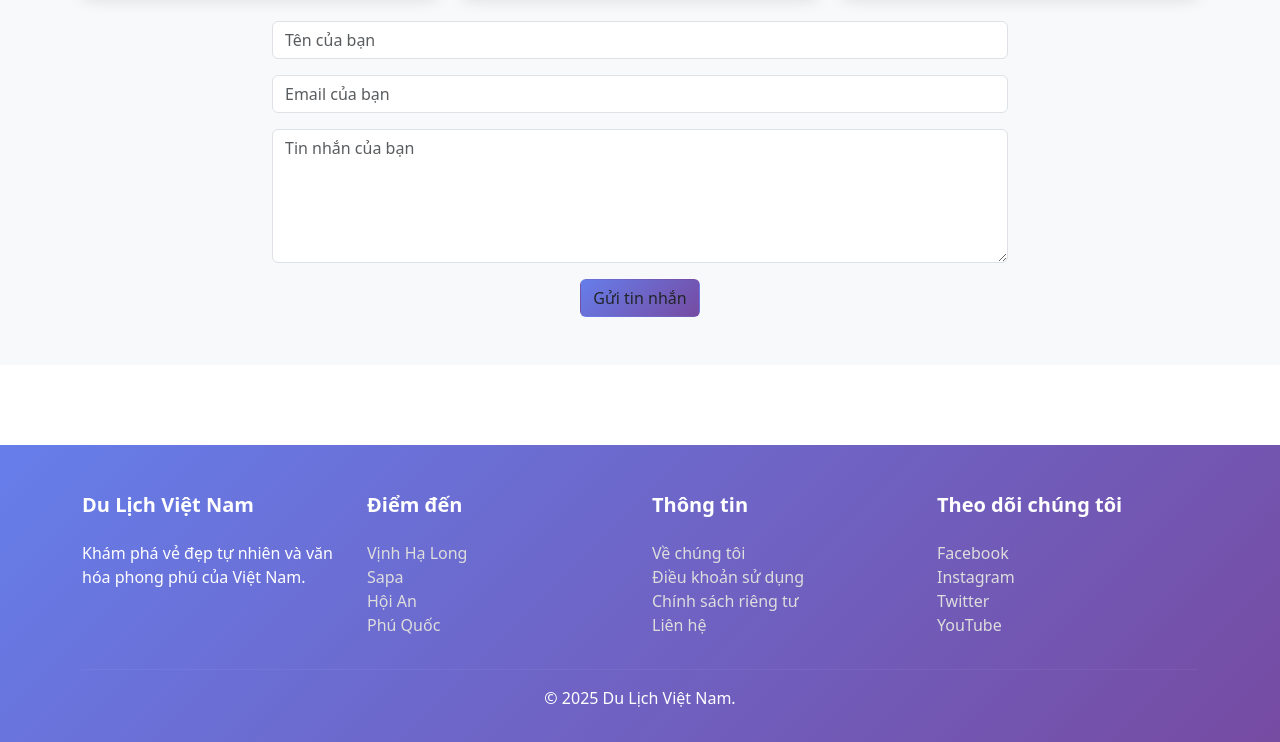
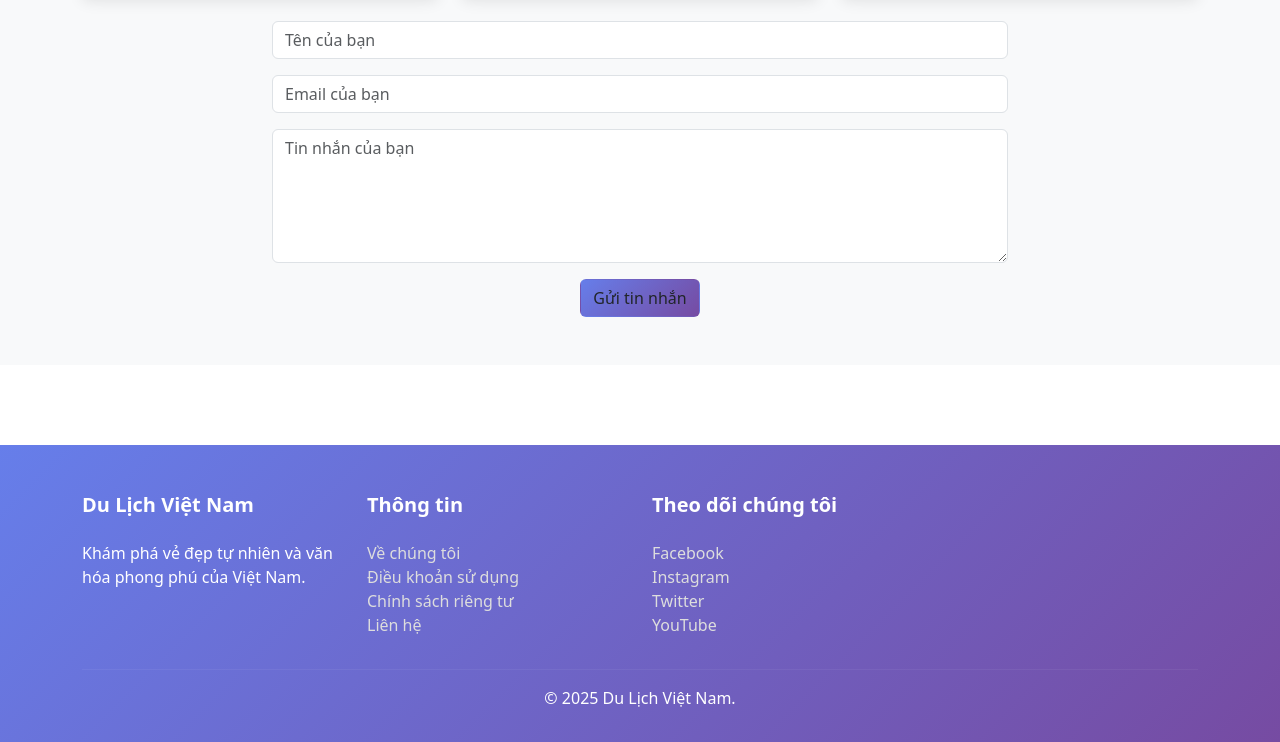
Before and after one commit to tuananh1162008/Mini-Tour-Ninh-Binh, a plain HTML site: page index.html in a window 1280 px wide. Shown: the part 4052-4794 px from the top of the page. Drawn offline with nearby package versions, Linux system fonts and the light colour scheme; a web font is replaced by a local one.

```diff
--- a/index.html
+++ b/index.html
@@ -11,6 +11,7 @@
   <link rel="preconnect" href="https://fonts.gstatic.com" crossorigin>
   <link href="https://fonts.googleapis.com/css2?family=Playfair+Display:ital,wght@0,400..900;1,400..900&display=swap" rel="stylesheet">
   <link rel="shortcut icon" href="/img/2680878842683343660.jpg" type="image/x-icon">
+
 </head>
 <body>
   <header>
@@ -275,15 +276,6 @@
           <p>Khám phá vẻ đẹp tự nhiên và văn hóa phong phú của Việt Nam.</p>
         </div>
         <div class="col-md-3 footer-section">
-          <h5>Điểm đến</h5>
-          <ul>
-            <li><a href="#">Vịnh Hạ Long</a></li>
-            <li><a href="#">Sapa</a></li>
-            <li><a href="#">Hội An</a></li>
-            <li><a href="#">Phú Quốc</a></li>
-          </ul>
-        </div>
-        <div class="col-md-3 footer-section">
           <h5>Thông tin</h5>
           <ul>
             <li><a href="#">Về chúng tôi</a></li>
```
Also changed, not shown: html/baidinh.html (+1 -1 lines).
